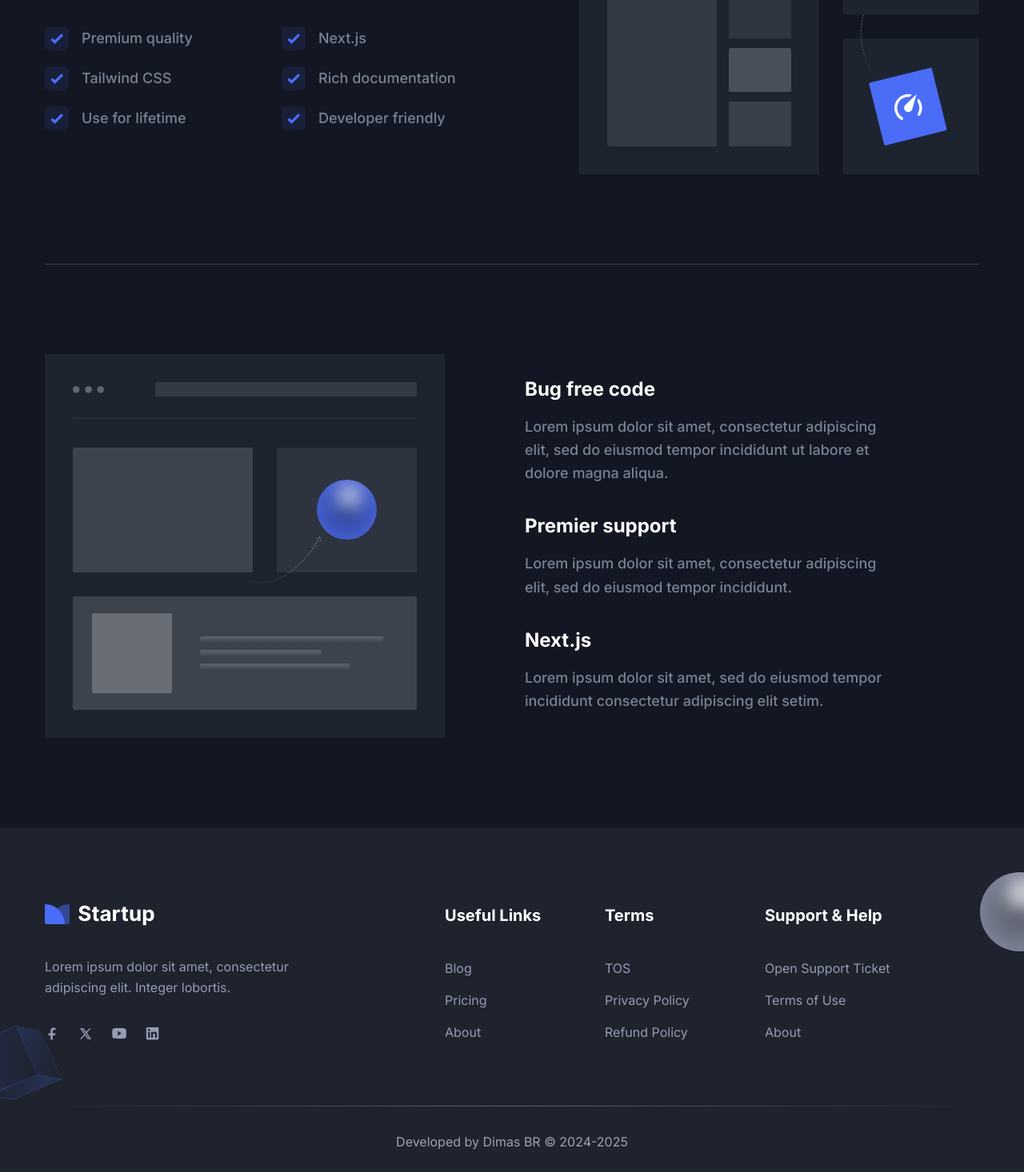
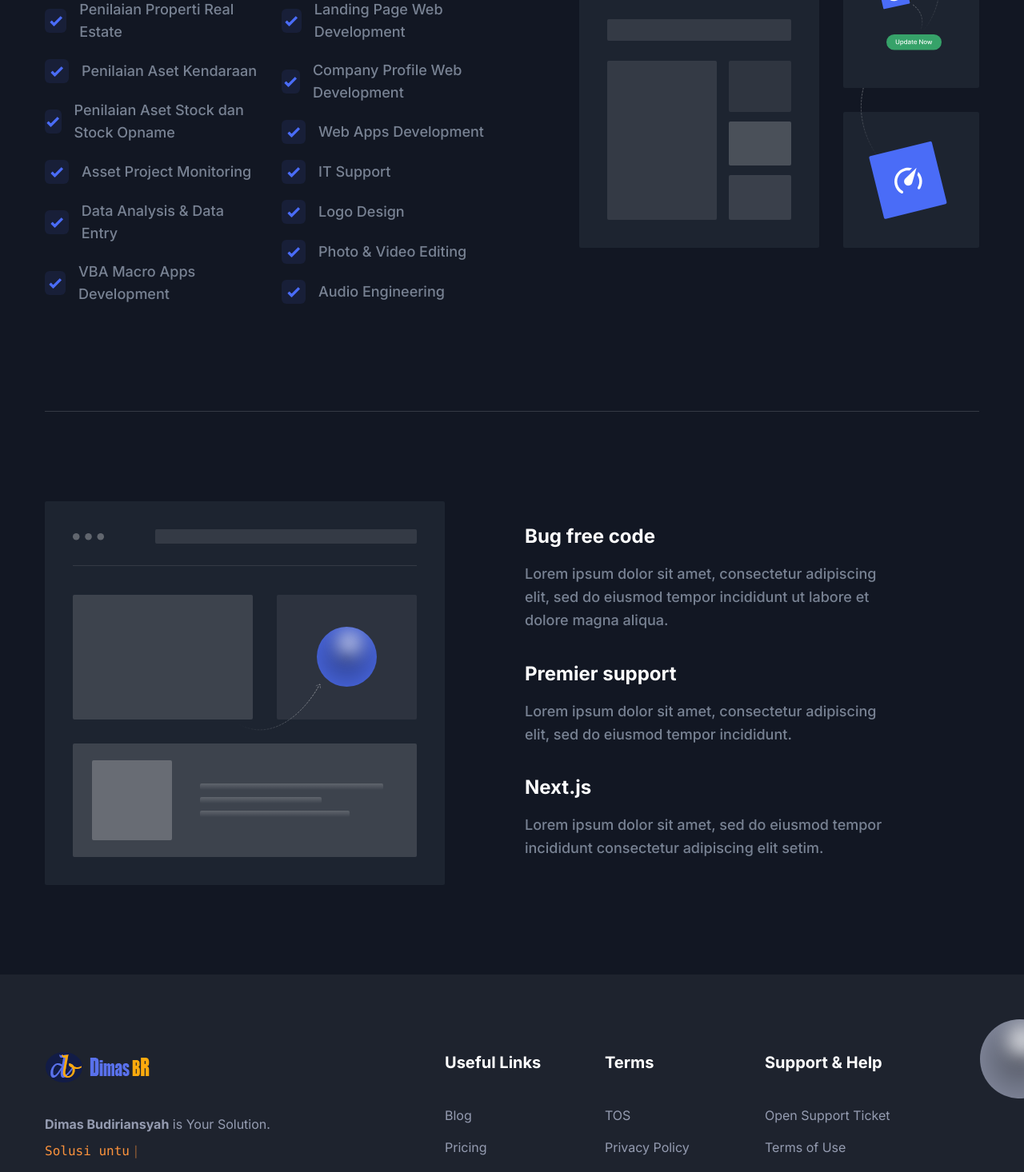
Before and after one commit to dimasbr89/dimasportfolio, a Next.js app: page /about in a window 1280 px wide. Shown: the part 680-2146 px from the top of the page at 80% size. Built offline with nearby package versions, Linux system fonts and the light colour scheme.

Commit message:
convert to Pnpm and add reacty typewriter effect

```diff
--- a/package.json
+++ b/package.json
@@ -16,7 +16,8 @@
     "next-themes": "^0.2.1",
     "react": "19.0.0",
     "react-dom": "19.0.0",
-    "react-modal-video": "^2.0.1"
+    "react-modal-video": "^2.0.1",
+    "react-simple-typewriter": "^5.0.1"
   },
   "devDependencies": {
     "@types/node": "^20.8.9",
--- a/src/app/page.tsx
+++ b/src/app/page.tsx
@@ -23,7 +23,7 @@ export default function Home() {
       <ScrollUp />
       <Hero />
       <Features />
-      <Brands />
+      {/* <Brands /> */}
       <AboutSectionOne />
       <AboutSectionTwo />
       <Testimonials />
--- a/src/components/About/AboutSectionOne.tsx
+++ b/src/components/About/AboutSectionOne.tsx
@@ -1,5 +1,12 @@
+"use client";
 import Image from "next/image";
 import SectionTitle from "../Common/SectionTitle";
+import { motion } from "framer-motion";
+
+const fadeIn = {
+  hidden: { opacity: 0, y: 20 },
+  visible: { opacity: 1, y: 0, transition: { duration: 0.8 } },
+};
 
 const checkIcon = (
   <svg width="16" height="13" viewBox="0 0 16 13" className="fill-current">
@@ -23,11 +30,19 @@ const AboutSectionOne = () => {
         <div className="border-b border-body-color/[.15] pb-16 dark:border-white/[.15] md:pb-20 lg:pb-28">
           <div className="-mx-4 flex flex-wrap items-center">
             <div className="w-full px-4 lg:w-1/2">
-              <SectionTitle
-                title="Crafted for Startup, SaaS and Business Sites."
-                paragraph="The main ‘thrust’ is to focus on educating attendees on how to best protect highly vulnerable business applications with interactive panel discussions and roundtables."
-                mb="44px"
-              />
+              <motion.div
+                initial="hidden"
+                whileInView="visible"
+                variants={fadeIn}
+                viewport={{ once: true }}
+              >
+                <SectionTitle
+                  title="Siap Membantu Proyek Anda"
+                  paragraph="Sebagai seorang profesional, saya siap membantu pekerjaan ataupun proyek yang sedang Anda kerjakan.
+                  Berikut adalah jasa pelayanan yang saya tawarkan."
+                  mb="44px"
+                />
+              </motion.div>
 
               <div
                 className="mb-12 max-w-[570px] lg:mb-0"
@@ -35,15 +50,36 @@ const AboutSectionOne = () => {
               >
                 <div className="mx-[-12px] flex flex-wrap">
                   <div className="w-full px-3 sm:w-1/2 lg:w-full xl:w-1/2">
-                    <List text="Premium quality" />
-                    <List text="Tailwind CSS" />
-                    <List text="Use for lifetime" />
+                    <motion.div
+                      initial="hidden"
+                      whileInView="visible"
+                      variants={fadeIn}
+                      viewport={{ once: true }}
+                    >
+                      <List text="Penilaian Properti Real Estate" />
+                      <List text="Penilaian Aset Kendaraan" />
+                      <List text="Penilaian Aset Stock dan Stock Opname" />
+                      <List text="Asset Project Monitoring" />
+                      <List text="Data Analysis & Data Entry" />
+                      <List text="VBA Macro Apps Development" />
+                    </motion.div>
                   </div>
 
                   <div className="w-full px-3 sm:w-1/2 lg:w-full xl:w-1/2">
-                    <List text="Next.js" />
-                    <List text="Rich documentation" />
-                    <List text="Developer friendly" />
+                    <motion.div
+                      initial="hidden"
+                      whileInView="visible"
+                      variants={fadeIn}
+                      viewport={{ once: true }}
+                    >
+                      <List text="Landing Page Web Development" />
+                      <List text="Company Profile Web Development" />
+                      <List text="Web Apps Development" />
+                      <List text="IT Support" />
+                      <List text="Logo Design" />
+                      <List text="Photo & Video Editing" />
+                      <List text="Audio Engineering" />
+                    </motion.div>
                   </div>
                 </div>
               </div>
--- a/src/components/Footer/index.tsx
+++ b/src/components/Footer/index.tsx
@@ -1,6 +1,35 @@
 "use client";
 import Image from "next/image";
 import Link from "next/link";
+import { motion } from "framer-motion";
+import { Typewriter } from "react-simple-typewriter";
+
+const TypingText = () => {
+  return (
+    <motion.p
+      className="mb-9 text-base leading-relaxed text-body-color dark:text-orange-400"
+      style={{ fontFamily: "Consolas, monospace" }}
+      initial={{ opacity: 0 }}
+      animate={{ opacity: 1 }}
+      transition={{ duration: 1 }}
+    >
+      <Typewriter
+        words={[
+          "Trusted, Integrity, and Professional.",
+          "Solusi untuk menyelesaikan project anda",
+          "Whatsapp : 0857-8046-3901",
+          "Email : dimasbudiriansyah@gmail.com",
+        ]}
+        loop={Infinity}
+        cursor
+        cursorStyle="|"
+        typeSpeed={30}
+        deleteSpeed={10}
+        delaySpeed={4000}
+      />
+    </motion.p>
+  );
+};
 
 const Footer = () => {
   return (
@@ -10,26 +39,27 @@ const Footer = () => {
           <div className="-mx-4 flex flex-wrap">
             <div className="w-full px-4 md:w-1/2 lg:w-4/12 xl:w-5/12">
               <div className="mb-12 max-w-[360px] lg:mb-16">
-                <Link href="/" className="mb-8 inline-block">
+                <Link href="/" className="group mb-8 inline-block">
                   <Image
                     src="/images/logo/logo-2.svg"
                     alt="logo"
-                    className="w-full dark:hidden"
+                    className="w-full transition-transform duration-500 group-hover:-rotate-180 dark:hidden"
                     width={140}
                     height={30}
                   />
                   <Image
-                    src="/images/logo/logo.svg"
+                    src="/images/logo/dimaslogo.png"
                     alt="logo"
-                    className="hidden w-full dark:block"
+                    className="hidden w-full transition-transform duration-500 group-hover:rotate-180 dark:block"
                     width={140}
                     height={30}
                   />
                 </Link>
-                <p className="mb-9 text-base leading-relaxed text-body-color dark:text-body-color-dark">
-                  Lorem ipsum dolor sit amet, consectetur adipiscing elit.
-                  Integer lobortis.
+                <p className="mb-2 text-base leading-relaxed text-body-color dark:text-body-color-dark">
+                  <strong>Dimas Budiriansyah</strong> is Your Solution.
                 </p>
+                <TypingText />
+
                 <div className="flex items-center">
                   <a
                     href="/"
@@ -215,7 +245,9 @@ const Footer = () => {
           <div className="h-px w-full bg-gradient-to-r from-transparent via-[#D2D8E183] to-transparent dark:via-[#959CB183]"></div>
           <div className="py-8">
             <p className="text-center text-base text-body-color dark:text-gray-400">
-              Developed by Dimas BR © 2024-{new Date().getFullYear()}
+              Copyright © 2024-{new Date().getFullYear()} Dimas BR
+              <br />
+              All Rights Reserved.
             </p>
           </div>
         </div>
--- a/src/components/Hero/index.tsx
+++ b/src/components/Hero/index.tsx
@@ -55,7 +55,7 @@ const Hero = () => {
                     transition={{ duration: 1, delay: 0.2 }}
                   >
                     <Link
-                      href="https://nextjstemplates.com/templates/saas-starter-startup"
+                      href="/about"
                       className="rounded-lg bg-primary px-8 py-4 text-base font-semibold text-white duration-300 ease-in-out hover:bg-green-700/80"
                     >
                       About
@@ -68,7 +68,7 @@ const Hero = () => {
                     transition={{ duration: 1, delay: 0.4 }}
                   >
                     <Link
-                      href="https://github.com/NextJSTemplates/startup-nextjs"
+                      href="/contact"
                       className="rounded-lg bg-orange-400 px-8 py-4
                      text-base font-semibold text-white duration-300 ease-in-out hover:bg-green-700/80"
                     >
```
Also changed, not shown: 2 other files (tests, documents, lock files or other folders).
